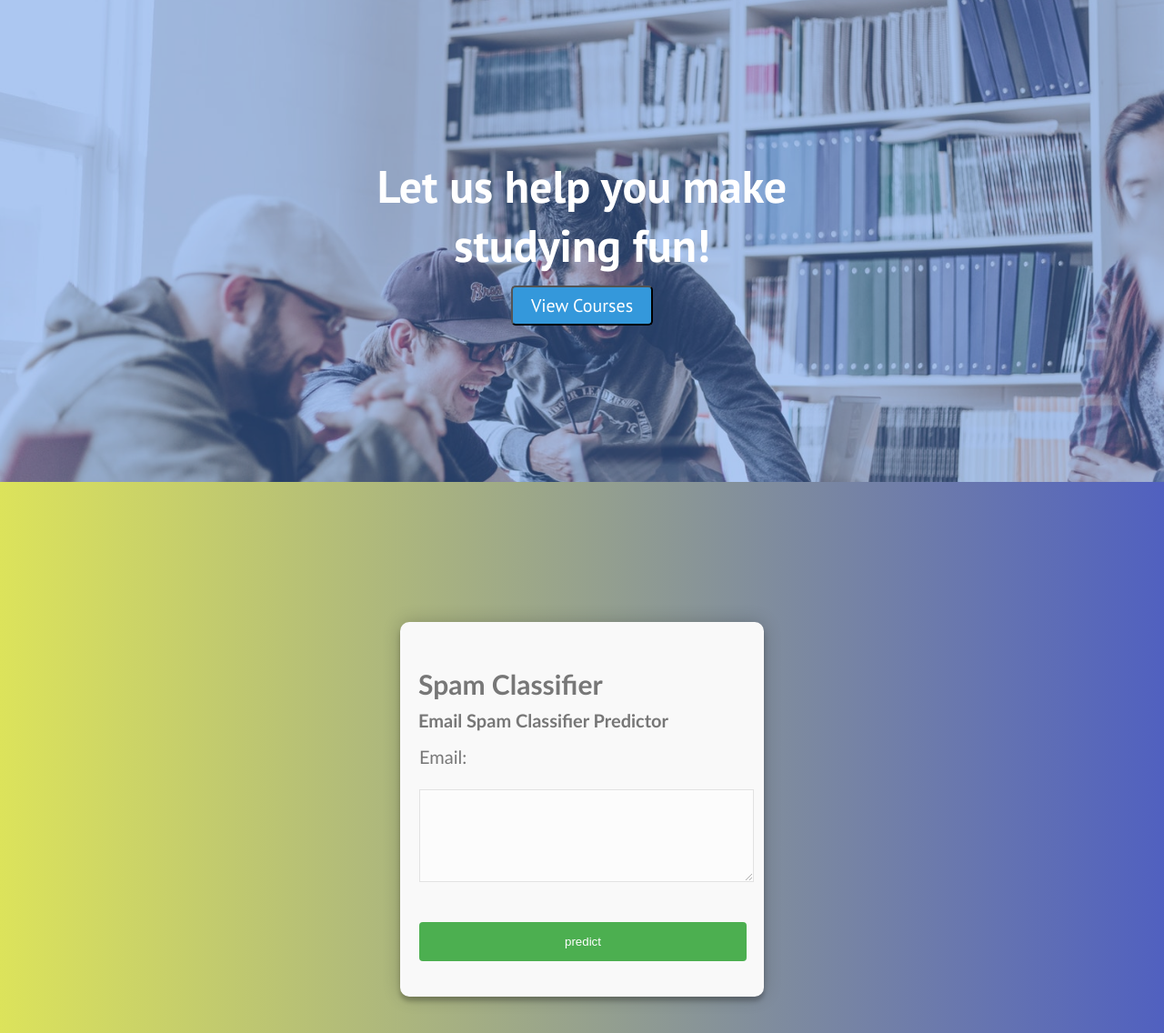
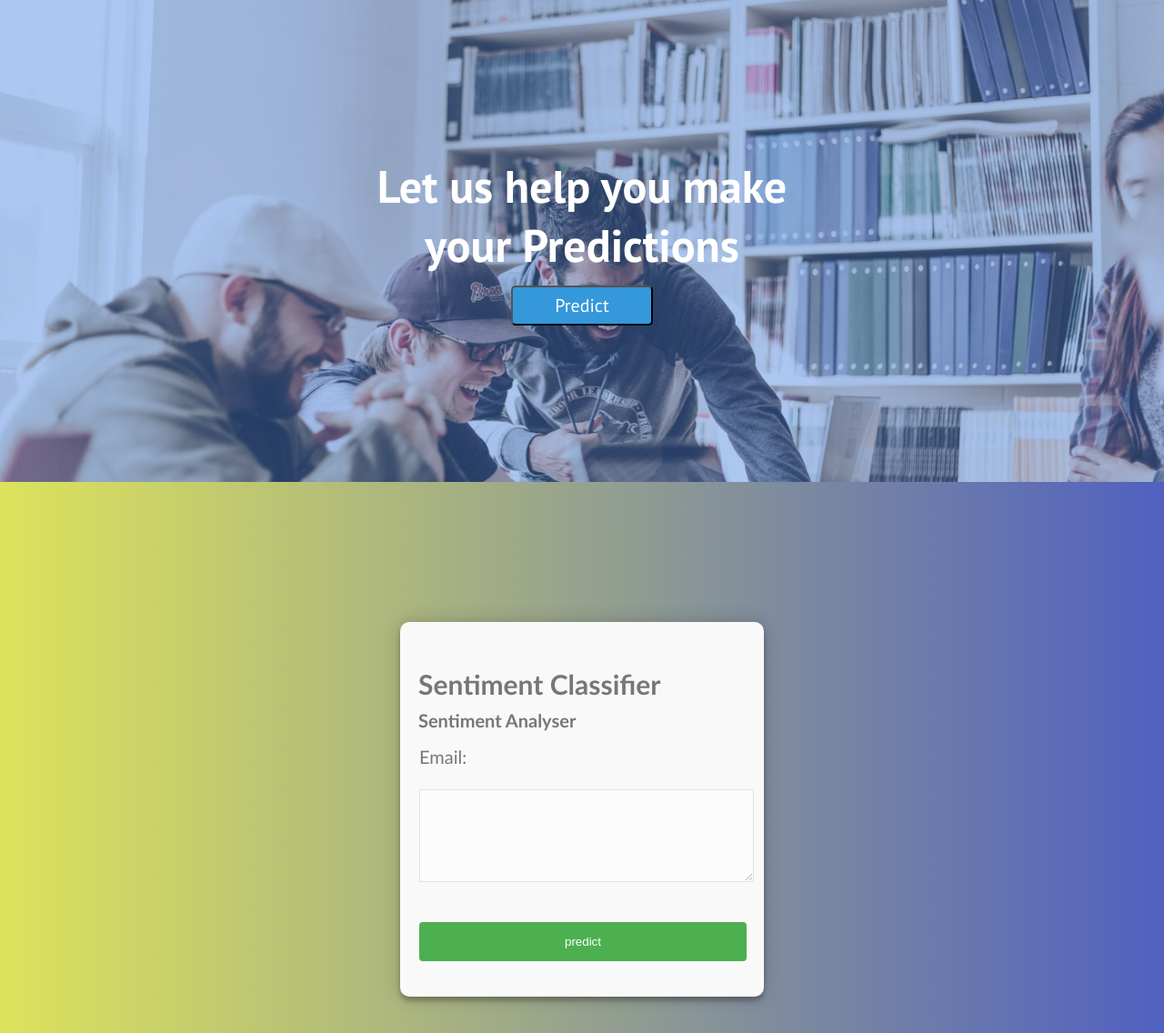
Before and after one commit to abaah17/Tweebaah, a Flask app: page / in a window 1280 px wide. Shown: the part 116-1252 px from the top of the page at 91% size. Run offline with Flask 2, Linux system fonts and the light colour scheme; parts of the project's set-up code (start-up, migrations or seed data) failed here and were passed over.

Commit message:
Update index.html

```diff
--- a/templates/index.html
+++ b/templates/index.html
@@ -31,16 +31,16 @@
 		<img src="../static/images/background1.jpg" alt="Background Image">
 		<div class="shade">
 			<div>
-				<h1>Let us help you make studying fun!</h1>
-				<a href="#model_predictor"><button >View Courses</button></a>
+				<h1>Let us help you make your Predictions</h1>
+				<a href="#model_predictor"><button >Predict</button></a>
 			</div>
 		</div>
 	</section>
 
 	<div class="container">
 		<form action="{{ url_for('predict')}}" id="model_predictor" method="POST"  >
-			<h3>Spam Classifier</h3>
-			<h4> Email Spam Classifier Predictor</h4>
+			<h3>Sentiment Classifier</h3>
+			<h4> Sentiment Analyser</h4>
 
 
 			<fieldset>
```
